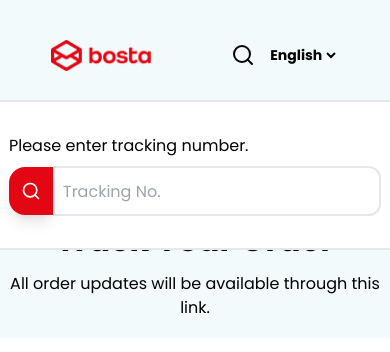
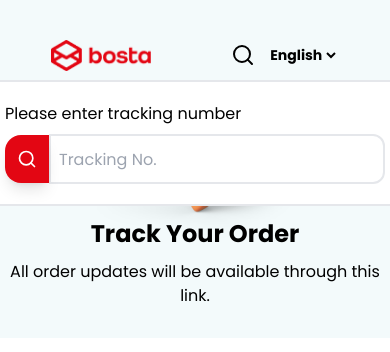
Before and after one commit to AbduHany/bosta_frontend_assessment, a Next.js app: page /en in a window 390 px wide. Both pictures are taken after a click on the button 243 px from the left and 55 px from the top of the page. Shown: the top 352 px of the page. Built offline with nearby package versions, Linux system fonts and the light colour scheme.

Commit message:
Implement redirect to URL with id param after clicking search

```diff
--- a/app/[lang]/page.tsx
+++ b/app/[lang]/page.tsx
@@ -5,6 +5,7 @@ import HeroSection from "../components/HeroSection";
 import Navbar from "../components/Navbar";
 import { getDictionary } from "./dictionaries";
 import { DictionaryType } from "@/types/dictionaryType";
+import { Toaster } from "sonner";
 
 export default function Home({
   params,
@@ -13,22 +14,26 @@ export default function Home({
 }) {
   const [lang, setLang] = useState<string>("en");
   const [t, setT] = useState<DictionaryType | null>(null);
+
   const [trackingID, setTrackingID] = useState<string>("");
-
   useEffect(() => {
     async function fetchData() {
+      const urlParams = new URLSearchParams(window.location.search);
+      setTrackingID(urlParams.get("trackingid") || "");
+
       const { lang } = await params;
       setLang(lang);
       const dictionary = await getDictionary(lang as "en" | "ar");
       setT(dictionary);
     }
     fetchData();
-  }, [params]);
+  }, [params, trackingID]);
 
   if (!t) return null; // or a loading spinner
 
   return (
     <>
+      <Toaster />
       {/* Blue Backdrop */}
       <div className="bg-[#F3FAFB] h-[338px] relative" />
       <Navbar
--- a/app/components/HeroSection.tsx
+++ b/app/components/HeroSection.tsx
@@ -25,7 +25,9 @@ const HeroSection = ({
         className="absolute top-[136px] right-[calc(50%-100px)]"
       />
       <div className="absolute top-[216px] w-full text-center">
-        <h1 className="font-bold text-[32px]">{messages.hero.title}</h1>
+        <h1 className="font-bold text-[24px] sm:text-[32px]">
+          {messages.hero.title}
+        </h1>
         <p className="mt-2 sm:hidden px-2">{messages.hero.description}</p>
       </div>
       <div className="hidden sm:block absolute right-[calc(50%-228px)] top-[304px]">
--- a/app/components/Navbar.tsx
+++ b/app/components/Navbar.tsx
@@ -38,11 +38,11 @@ const Navbar = ({
           </button>
           {showModal && (
             <div
-              className="sm:hidden fixed inset-[100px] flex items-start z-10 justify-center"
+              className="sm:hidden fixed inset-0 top-[80px] flex items-start z-10 justify-center"
               onClick={() => setShowModal(false)}
             >
               <div
-                className="bg-white p-[32px] rounded border-2"
+                className="bg-white p-[20px] rounded border-2"
                 onClick={(e) => e.stopPropagation()}
               >
                 <p className="mb-2" dir={`${lang === "en" ? "ltr" : "rtl"}`}>
--- a/app/components/SearchBar.tsx
+++ b/app/components/SearchBar.tsx
@@ -1,6 +1,7 @@
 import { DictionaryType } from "@/types/dictionaryType";
 import { Search } from "lucide-react";
-import React from "react";
+import React, { useState } from "react";
+import { toast } from "sonner";
 
 const SearchBar = ({
   messages,
@@ -13,13 +14,22 @@ const SearchBar = ({
   trackingID: string;
   setTrackingID: React.Dispatch<React.SetStateAction<string>>;
 }) => {
+  const [tempTrackingID, setTempTrackingID] = useState<string>(trackingID);
   async function handleSearch(trackingID: string) {
-    console.log(trackingID);
-    setTrackingID("");
+    if (!trackingID) {
+      toast.error(messages.errorMessages.missingTrackingID, {
+        richColors: true,
+        position: "bottom-right",
+      });
+      return;
+    }
+    window.location.href = `/${lang}?trackingid=${trackingID}`;
+    setTrackingID(trackingID);
   }
   return (
     <div className={`flex ${lang === "en" ? "" : "flex-row-reverse"}`}>
-      <button onClick={() => handleSearch(trackingID)}>
+      {/* Search Button */}
+      <button onClick={() => handleSearch(tempTrackingID)}>
         <div
           className={`bg-[#E30613] w-[44px] h-[48px] sm:w-[60px] sm:h-[68px] shadow-lg relative ${
             lang === "en" ? "rounded-l-2xl" : "rounded-r-2xl"
@@ -28,15 +38,18 @@ const SearchBar = ({
           <Search className="text-white size-5 sm:size-10 absolute top-1/2 left-1/2 -translate-x-1/2 -translate-y-1/2" />
         </div>
       </button>
+
+      {/* Input Field */}
       <input
+        dir={lang === "en" ? "ltr" : "rtl"}
         placeholder={messages.searchbar.placeholder}
-        className={`border-2 pl-2 h-[50px] sm:p-[20px] sm:w-[395px] sm:h-[68px] sm:shadow-lg ${
+        className={`border-2 px-2 h-[50px] sm:p-[20px] sm:w-[395px] sm:h-[68px] sm:shadow-lg ${
           lang === "en"
             ? "rounded-r-xl sm:rounded-r-2xl"
             : "rounded-l-xl sm:rounded-l-2xl"
         }`}
-        onChange={(e) => setTrackingID(e.target.value)}
-        value={trackingID}
+        onChange={(e) => setTempTrackingID(e.target.value)}
+        value={tempTrackingID}
       />
     </div>
   );
--- a/dictionaries/ar.json
+++ b/dictionaries/ar.json
@@ -9,6 +9,10 @@
   },
   "searchbar": {
     "placeholder": "معرف التتبع",
-    "modalMessage": "يرجى إدخال رقم تتبع صحيح."
+    "modalMessage": "يرجى إدخال رقم تتبع صحيح"
+  },
+  "errorMessages": {
+    "invalidTrackingID": "معرف التتبع غير صحيح",
+    "missingTrackingID": "معرف التتبع مطلوب"
   }
 }
--- a/dictionaries/en.json
+++ b/dictionaries/en.json
@@ -9,6 +9,10 @@
   },
   "searchbar": {
     "placeholder": "Tracking No.",
-    "modalMessage": "Please enter tracking number."
+    "modalMessage": "Please enter tracking number"
+  },
+  "errorMessages": {
+    "invalidTrackingID": "Invalid Tracking ID",
+    "missingTrackingID": "Tracking ID is required"
   }
 }
--- a/package.json
+++ b/package.json
@@ -9,10 +9,12 @@
     "lint": "next lint"
   },
   "dependencies": {
+    "axios": "^1.7.9",
     "lucide-react": "^0.469.0",
     "next": "15.1.2",
     "react": "^19.0.0",
-    "react-dom": "^19.0.0"
+    "react-dom": "^19.0.0",
+    "sonner": "^1.7.1"
   },
   "devDependencies": {
     "@eslint/eslintrc": "^3",
--- a/types/dictionaryType.ts
+++ b/types/dictionaryType.ts
@@ -11,4 +11,8 @@ export type DictionaryType = {
         placeholder: string;
         modalMessage: string;
     };
+    errorMessages: {
+        invalidTrackingID: string;
+        missingTrackingID: string;
+    };
 };
```
Also changed, not shown: public/BottomPanel.png (added), 1 other file (tests, documents, lock files or other folders).
